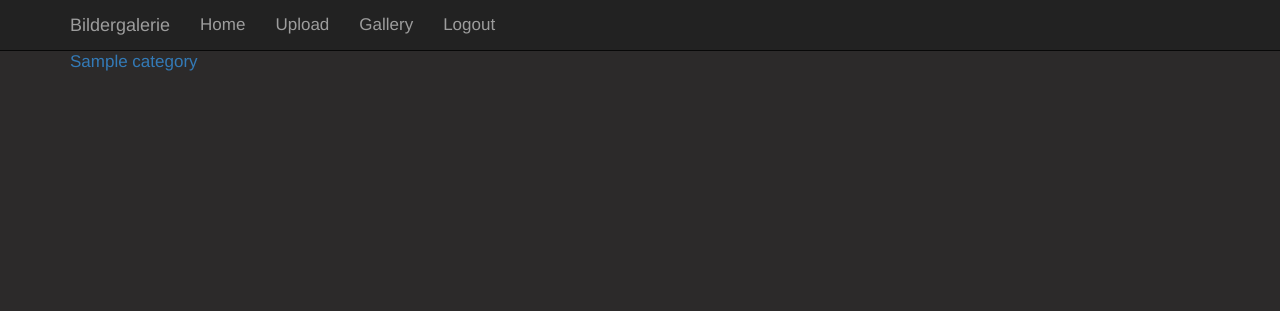
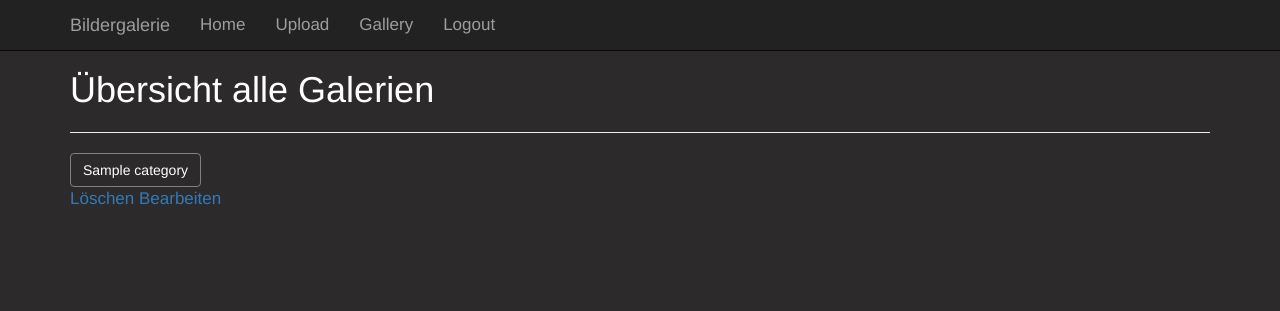
Before and after one commit to Samangie/Bilder-Datenbank, a PHP site: page /gallery in a window 1280 px wide. Shown: the top 311 px of the page. Run offline with PHP 8.4, Linux system fonts and the light colour scheme; the visitor is signed in with stand-in values (Sample User, id 1); tables that the repository leaves empty hold one stand-in row (values such as "Sample post"); some libraries are stand-ins or nearby versions.

Commit message:
Add small style elements and gallery can be deleted

```diff
--- a/controller/GalleryController.php
+++ b/controller/GalleryController.php
@@ -103,5 +103,19 @@ class GalleryController
         }
     }
 
+    public function deleteCategory(){
+        $galleryCategoryRepository = new GalleryCategoryRepository();
+        $galleryimageRepository = new GalleryImageRepository();
+        $galleryid = $_GET['galleryid'];
+
+        if($galleryid != $_SESSION['userid']) header("Location: /gallery");
+        $galleryimageRepository->deleteByGalleryId($galleryid);
+        $galleryCategoryRepository->deleteById($galleryid);
+
+        header("Location: /gallery");
+    }
+
+
+
 
 }
--- a/public/css/style.css
+++ b/public/css/style.css
@@ -5,14 +5,14 @@ body {
 h1 {
   margin-bottom: 22px;
 }
-input[type="submit"] {
+.btn-primary {
   background: transparent;
   border-color: #808080;
   min-width: 100px;
 }
-input[type="submit"]:hover, input[type="submit"]:active,
-input[type="submit"]:focus, input[type="submit"]:visited,
-input[type="submit"]:active:hover, input[type="submit"]:active:focus
+.btn-primary:hover, .btn-primary:active,
+.btn-primary:focus, .btn-primary:visited,
+.btn-primary:active:hover, .btn-primary:active:focus
 select {
   color: #fff;
   background-color: #000;
@@ -48,10 +48,11 @@ input[type="file"] {
 .no-data {
   color: #808080;
 }
-#gallery h1 {
-  margin-bottom: 40px;
-}
 
 #gallery .image img{
   width: 100%;
 }
+
+.gallery {
+  margin-bottom: 20px;
+}
--- a/repository/GalleryImageRepository.php
+++ b/repository/GalleryImageRepository.php
@@ -154,4 +154,16 @@ class GalleryImageRepository extends Repository
 
         return $rows;
     }
+
+    public function deleteByGalleryId($galleryid)
+    {
+        $query = "DELETE FROM {$this->tableName} WHERE gallery_id=?";
+
+        $statement = ConnectionHandler::getConnection()->prepare($query);
+        $statement->bind_param('i', $galleryid);
+
+        if (!$statement->execute()) {
+            throw new Exception($statement->error);
+        }
+    }
 }
--- a/view/access_index.php
+++ b/view/access_index.php
@@ -1,5 +1,6 @@
 <?php if (Security::isLoggedIn()) header("Location: /gallery") ?>
 <h1>Login</h1>
+    <hr/>
 <?php
 
 $form = new Form('/access/doLogin');
--- a/view/access_register.php
+++ b/view/access_register.php
@@ -1,6 +1,7 @@
 <?php if (Security::isLoggedIn()) header("Location: /gallery") ?>
 
 <h1>Registrieren</h1>
+<hr/>
 <?php
 $form = new Form('/access/doRegister');
 if(isset($_SESSION["errorUsername"])){
--- a/view/gallery_create.php
+++ b/view/gallery_create.php
@@ -1,3 +1,5 @@
+<h1>Galerie erstellen</h1>
+<hr/>
 <?php
 
 if (!Security::isLoggedIn()) header("Location: /gallery");
--- a/view/gallery_index.php
+++ b/view/gallery_index.php
@@ -1,9 +1,25 @@
 <?php if (!Security::isLoggedIn()) header("Location: /access/register");
 ?>
+
+<h1>Übersicht alle Galerien</h1>
+<hr/>
 <?php if (empty($gallery)): ?>
-        <h2>Oops! No posts found!</h2>
+        <h2>Keine Galerien gefunden!</h2>
 <?php else: ?>
     <?php foreach ($gallery as $category): ?>
-        <?php echo '<a href="/gallery/detail?galleryid='. $category->id . '">' . $category->title . '</a>'?>
+        <?php echo '<div class="gallery">
+                        <a href="/gallery/detail?galleryid='. $category->id . '">
+                            <button class="btn btn-primary">' . $category->title . '</button>
+                        </a>
+                        <div class="icon-box">
+                            <a href="/gallery/deleteCategory?galleryid='. $category->id . '">
+                                Löschen
+                            </a>
+                            <a href="/gallery/editCategory?galleryid='. $category->id . '">
+                                Bearbeiten
+                            </a>
+                        </div>
+                    </div>'
+        ?>
     <?php endforeach ?>
 <?php endif ?>
```
